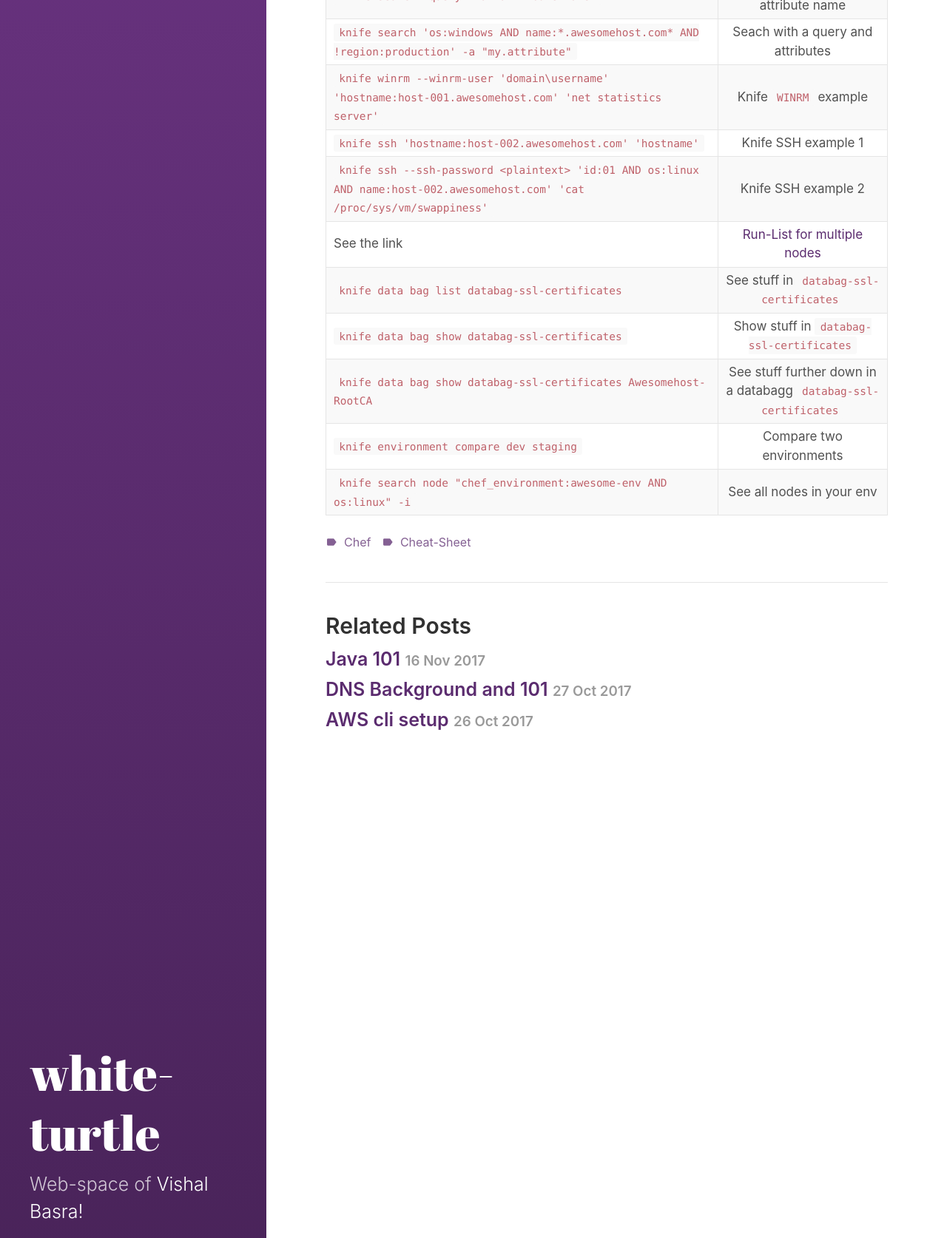
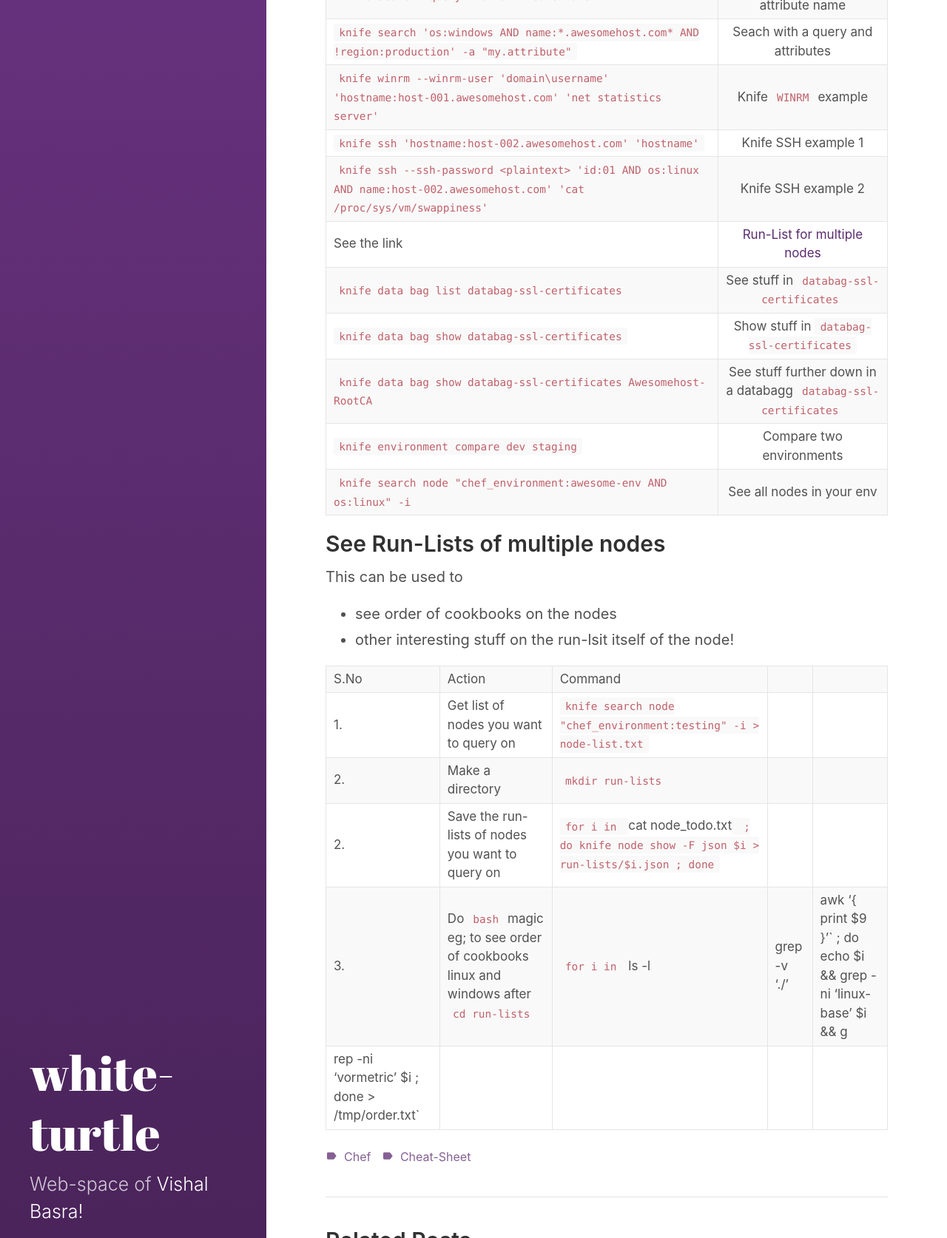
Before and after one commit to vishalbasra/vishalbasra.github.io, a Jekyll site: the page built from _posts/2017-11-16-Knife-Handy-Commands.md, in a window 1280 px wide, cut to the strip 649-2323 px from the top of the page. Shown: the whole strip at 74% size. Built offline with Jekyll 4.4.1, drawn with Linux system fonts in a browser that asks for light colours.

Commit message:
knife handy commands 13

```diff
--- a/_posts/2017-11-16-Knife-Handy-Commands.md
+++ b/_posts/2017-11-16-Knife-Handy-Commands.md
@@ -36,3 +36,17 @@ What is knife?
 | `knife data bag show databag-ssl-certificates Awesomehost-RootCA`      | See stuff further down in a databagg `databag-ssl-certificates` |
 | `knife environment compare dev staging`      | Compare two environments |
 | `knife search node "chef_environment:awesome-env AND os:linux" -i`      | See all nodes in your env |
+
+## See Run-Lists of multiple nodes ##
+{: id="runlists"}
+
+This can be used to
+- see order of cookbooks on the nodes
+- other interesting stuff on the run-lsit itself of the node!
+
+| S.No        | Action  | Command  |
+| 1.     | Get list of nodes you want to query on |    `knife search node "chef_environment:testing" -i > node-list.txt`   |
+| 2.     | Make a directory |    `mkdir run-lists`   |
+| 2.     | Save the run-lists of nodes you want to query on |    `for i in `cat node_todo.txt` ; do knife node show -F json $i > run-lists/$i.json ; done`   |
+| 3.     | Do `bash` magic eg; to see order of cookbooks linux and windows after `cd run-lists` |    `for i in `ls -l | grep -v './'   | awk '{ print $9 }'` ; do echo $i && grep -ni 'linux-base' $i && g
+rep -ni 'vormetric' $i ; done > /tmp/order.txt`   |
```
